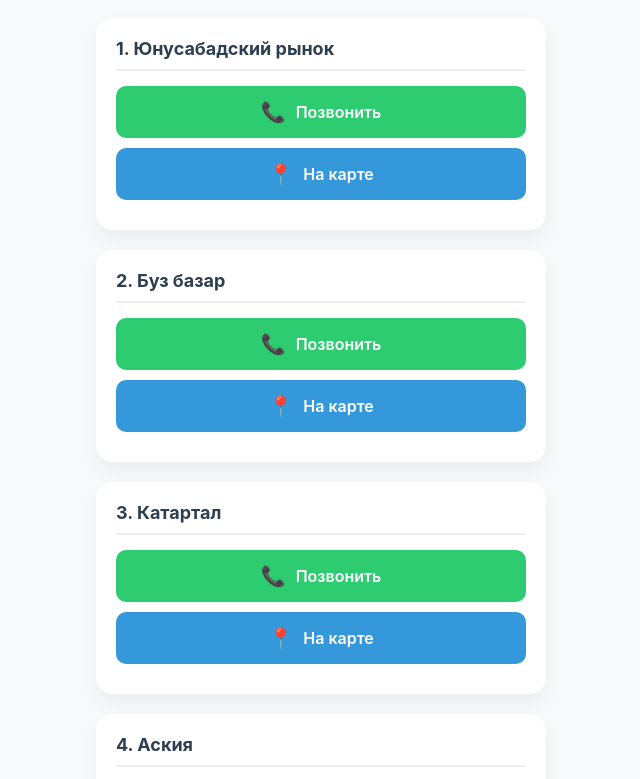
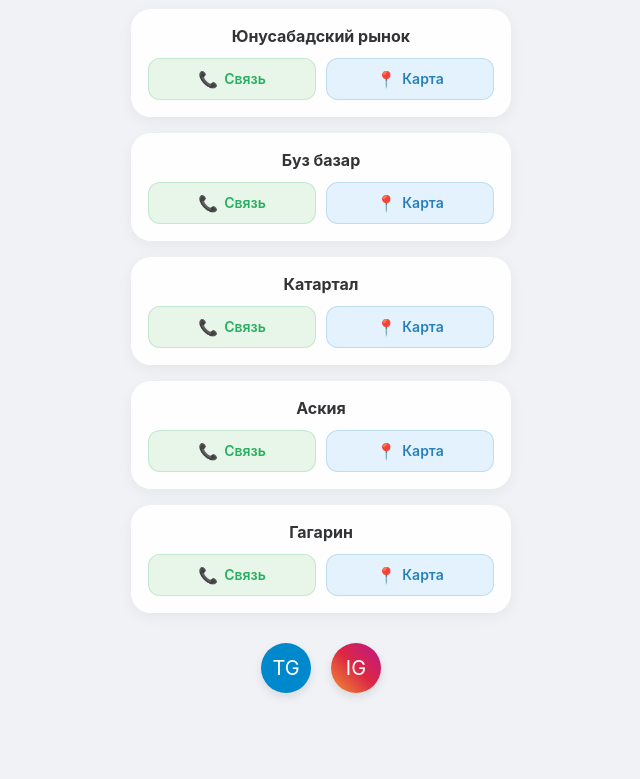
Before and after one commit to casper101011/territoriavkusa.uz, a plain HTML site: page index.html in a window 1280 px wide. Shown: the part 77-856 px from the top of the page, without its empty margins (319-959 px from the left). After the commit the page ends 800 px from the top, so only its background shows below. Drawn offline with Linux system fonts and the light colour scheme.

Commit message:
Update index.html

```diff
--- a/index.html
+++ b/index.html
@@ -3,105 +3,111 @@
 <head>
     <meta charset="UTF-8">
     <meta name="viewport" content="width=device-width, initial-scale=1.0">
-    <title>Наши Магазины</title>
+    <title>Территория Вкуса</title>
     <style>
         :root {
-            --primary-bg: #f8f9fa;
-            --card-bg: #ffffff;
-            --accent-green: #2ecc71;
-            --accent-blue: #3498db;
-            --text-main: #2c3e50;
+            --bg: #f0f2f5;
+            --card-bg: rgba(255, 255, 255, 0.9);
+            --text: #1c1e21;
+            --green: #27ae60;
+            --blue: #2980b9;
         }
         body {
-            font-family: -apple-system, BlinkMacSystemFont, "Segoe UI", Roboto, sans-serif;
-            background: var(--primary-bg);
-            display: flex;
-            justify-content: center;
-            padding: 20px;
-            margin: 0;
+            font-family: -apple-system, system-ui, sans-serif;
+            background: var(--bg);
+            display: flex; justify-content: center;
+            margin: 0; padding: 20px; color: var(--text);
         }
-        .container { max-width: 450px; width: 100%; }
-        h1 { text-align: center; color: var(--text-main); font-size: 24px; margin-bottom: 30px; }
+        .container { max-width: 380px; width: 100%; text-align: center; }
+
+        h1 { font-size: 22px; margin-bottom: 25px; font-weight: 800; letter-spacing: -0.5px; }
 
         .shop-card {
             background: var(--card-bg);
-            padding: 20px;
-            border-radius: 16px;
-            box-shadow: 0 10px 20px rgba(0,0,0,0.05);
-            margin-bottom: 20px;
+            border-radius: 20px;
+            padding: 16px;
+            margin-bottom: 16px;
+            box-shadow: 0 4px 15px rgba(0,0,0,0.05);
+            border: 1px solid rgba(255,255,255,0.3);
         }
-        .shop-name {
-            font-size: 18px;
-            font-weight: bold;
-            margin-bottom: 15px;
-            color: var(--text-main);
-            border-bottom: 2px solid #eee;
-            padding-bottom: 10px;
-        }
+        .shop-name { font-size: 16px; font-weight: 700; margin-bottom: 12px; opacity: 0.9; }
+
+        .btn-group { display: flex; gap: 10px; }
 
         .btn {
-            display: flex;
-            align-items: center;
-            justify-content: center;
-            padding: 14px;
-            margin: 10px 0;
-            border-radius: 10px;
-            text-decoration: none;
-            font-weight: 600;
-            transition: transform 0.2s;
+            flex: 1;
+            display: flex; align-items: center; justify-content: center;
+            padding: 10px; border-radius: 12px;
+            text-decoration: none; font-size: 14px; font-weight: 600;
+            transition: all 0.2s ease;
         }
-        .btn:active { transform: scale(0.98); }
+        .btn:active { transform: scale(0.95); }
 
-        .btn-call { background: var(--accent-green); color: white; }
-        .btn-map { background: var(--accent-blue); color: white; }
+        .btn-call { background: #e8f5e9; color: var(--green); border: 1px solid rgba(39, 174, 96, 0.2); }
+        .btn-map { background: #e3f2fd; color: var(--blue); border: 1px solid rgba(41, 128, 185, 0.2); }
 
-        .social-block { margin-top: 40px; text-align: center; }
-        .btn-insta { background: linear-gradient(45deg, #f09433 0%, #e6683c 25%, #dc2743 50%, #cc2366 75%, #bc1888 100%); color: white; }
-        .btn-tg { background: #0088cc; color: white; }
+        .social-row { display: flex; justify-content: center; gap: 20px; margin-top: 30px; }
+        .social-link {
+            width: 50px; height: 50px; border-radius: 50%;
+            display: flex; align-items: center; justify-content: center;
+            text-decoration: none; font-size: 20px; color: white;
+            box-shadow: 0 4px 10px rgba(0,0,0,0.1);
+        }
+        .tg { background: #0088cc; }
+        .inst { background: linear-gradient(45deg, #f09433, #dc2743, #bc1888); }
 
-        .emoji { margin-right: 10px; font-size: 20px; }
+        .emoji { margin-right: 6px; font-size: 16px; }
     </style>
 </head>
 <body>
 
 <div class="container">
-    <h1>Наши локации</h1>
+    <h1>Территория Вкуса</h1>
 
     <div class="shop-card">
-        <div class="shop-name">1. Юнусабадский рынок</div>
-        <a href="tel:+998901749924" class="btn btn-call"><span class="emoji">📞</span> Позвонить</a>
-        <a href="https://yandex.uz/maps/-/CPaXaDox" target="_blank" class="btn btn-map"><span class="emoji">📍</span> На карте</a>
+        <div class="shop-name">Юнусабадский рынок</div>
+        <div class="btn-group">
+            <a href="tel:+998901749924" class="btn btn-call"><span class="emoji">📞</span> Связь</a>
+            <a href="https://yandex.uz/maps/-/CPaXaDox" target="_blank" class="btn btn-map"><span class="emoji">📍</span> Карта</a>
+        </div>
     </div>
 
     <div class="shop-card">
-        <div class="shop-name">2. Буз базар</div>
-        <a href="tel:+998900221052" class="btn btn-call"><span class="emoji">📞</span> Позвонить</a>
-        <a href="https://yandex.uz/maps/-/CPaXeE4I" target="_blank" class="btn btn-map"><span class="emoji">📍</span> На карте</a>
+        <div class="shop-name">Буз базар</div>
+        <div class="btn-group">
+            <a href="tel:+998900221052" class="btn btn-call"><span class="emoji">📞</span> Связь</a>
+            <a href="https://yandex.uz/maps/-/CPaXeE4I" target="_blank" class="btn btn-map"><span class="emoji">📍</span> Карта</a>
+        </div>
     </div>
 
     <div class="shop-card">
-        <div class="shop-name">3. Катартал</div>
-        <a href="tel:+998911354928" class="btn btn-call"><span class="emoji">📞</span> Позвонить</a>
-        <a href="https://yandex.uz/maps/-/CPaXeQJa" target="_blank" class="btn btn-map"><span class="emoji">📍</span> На карте</a>
+        <div class="shop-name">Катартал</div>
+        <div class="btn-group">
+            <a href="tel:+998911354928" class="btn btn-call"><span class="emoji">📞</span> Связь</a>
+            <a href="https://yandex.uz/maps/-/CPaXeQJa" target="_blank" class="btn btn-map"><span class="emoji">📍</span> Карта</a>
+        </div>
     </div>
 
     <div class="shop-card">
-        <div class="shop-name">4. Аския</div>
-        <a href="tel:+998978662803" class="btn btn-call"><span class="emoji">📞</span> Позвонить</a>
-        <a href="https://yandex.uz/maps/-/CPaXaDjr" target="_blank" class="btn btn-map"><span class="emoji">📍</span> На карте</a>
+        <div class="shop-name">Аския</div>
+        <div class="btn-group">
+            <a href="tel:+998978662803" class="btn btn-call"><span class="emoji">📞</span> Связь</a>
+            <a href="https://yandex.uz/maps/-/CPaXaDjr" target="_blank" class="btn btn-map"><span class="emoji">📍</span> Карта</a>
+        </div>
     </div>
 
     <div class="shop-card">
-        <div class="shop-name">5. Гагарин</div>
-        <a href="tel:+998977581849" class="btn btn-call"><span class="emoji">📞</span> Позвонить</a>
-        <a href="https://yandex.uz/maps/-/CPaXeFmK" target="_blank" class="btn btn-map"><span class="emoji">📍</span> На карте</a>
+        <div class="shop-name">Гагарин</div>
+        <div class="btn-group">
+            <a href="tel:+998977581849" class="btn btn-call"><span class="emoji">📞</span> Связь</a>
+            <a href="https://yandex.uz/maps/-/CPaXeFmK" target="_blank" class="btn btn-map"><span class="emoji">📍</span> Карта</a>
+        </div>
     </div>
 
-    <div class="social-block">
-    <p style="color: #888;">Свяжитесь с нами в соцсетях:</p>
-    <a href="https://t.me/tasin_sharaev" class="btn btn-tg" target="_blank">Telegram</a>
-    <a href="https://www.instagram.com/territoriavkusa.uz/" class="btn btn-insta" target="_blank">Instagram</a>
-</div>
+    <div class="social-row">
+        <a href="https://t.me/tasin_sharaev" class="social-link tg" target="_blank">TG</a>
+        <a href="https://www.instagram.com/territoriavkusa.uz/" class="social-link inst" target="_blank">IG</a>
+    </div>
 </div>
 
 </body>
```
